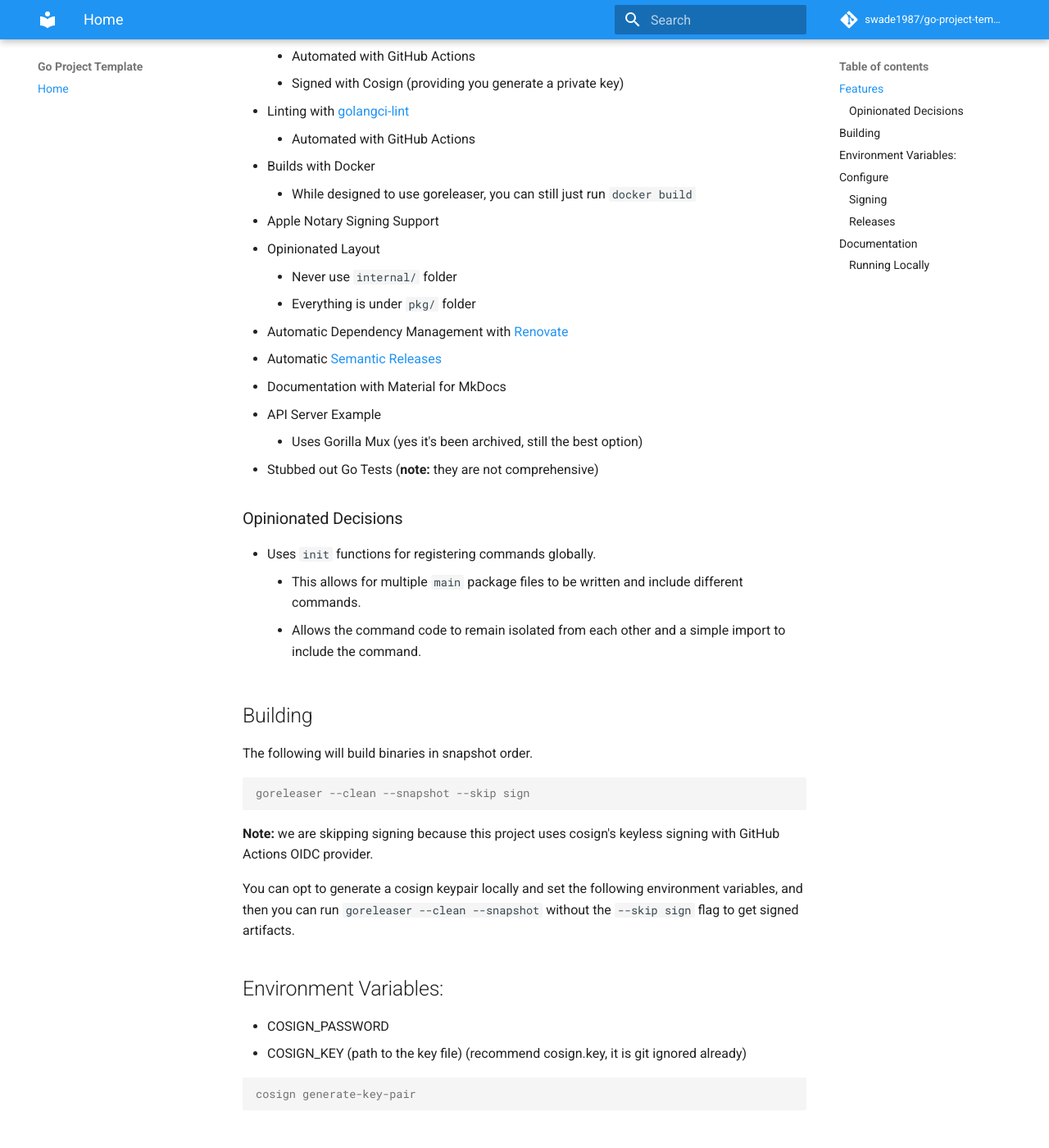
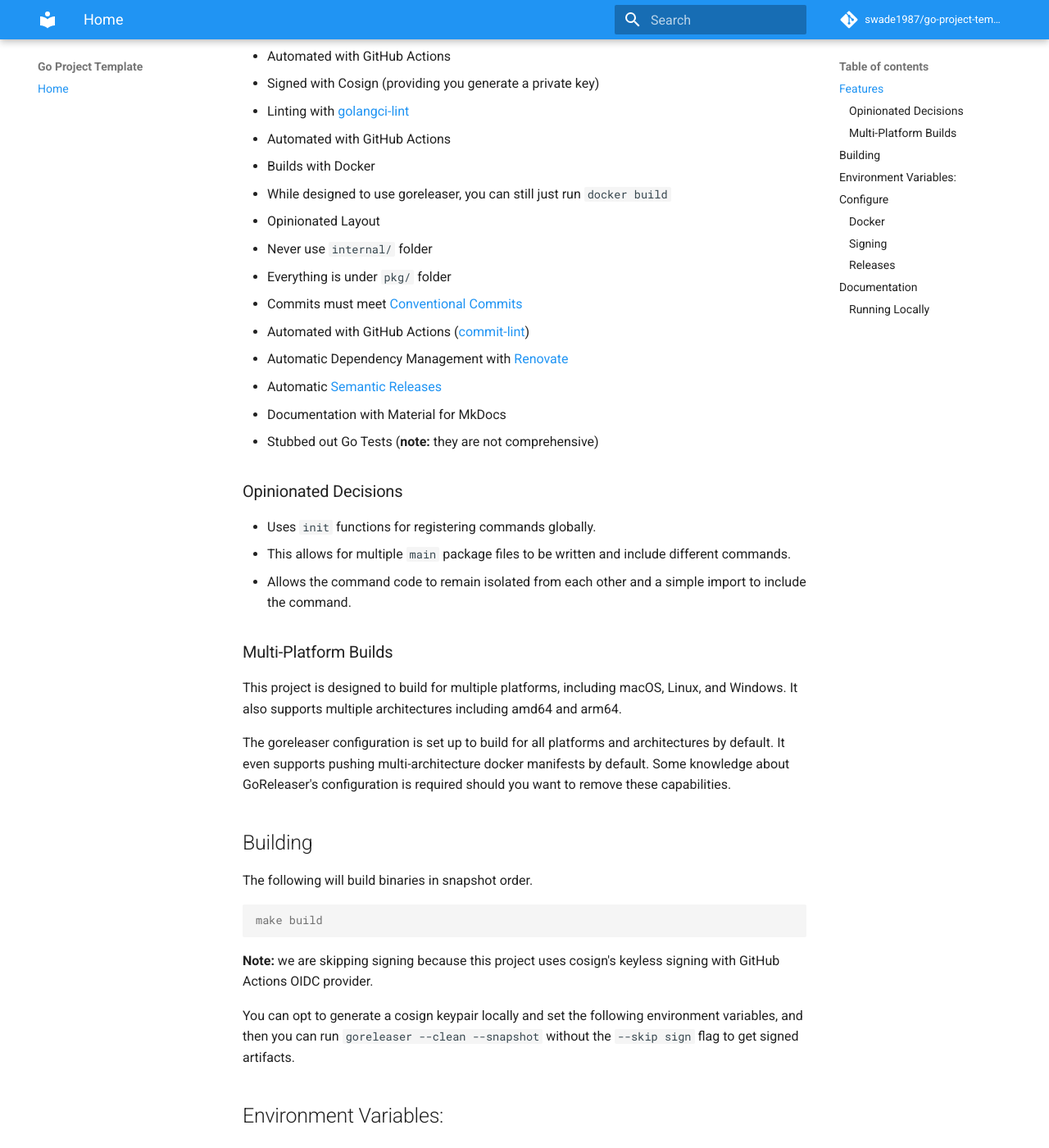
Before and after one commit to swade1987/go-project-template, an MkDocs documentation site: the page built from docs/index.md, in a window 1280 px wide and 1400 px high, scrolled down 274 px. Shown: the whole window at 82% size. Built offline with MkDocs 1.6.1 and Material for MkDocs 9.7.7, drawn with Linux system fonts in a browser that asks for light colours; comment, search, counter and statistics services are not loaded; some of the changed text lies outside the part shown.

Commit message:
feat: initial release.

````diff
--- a/docs/index.md
+++ b/docs/index.md
@@ -5,35 +5,43 @@ This is an opinionated go project template to use as a starting point for new pr
 ## Features
 
 - Builds with [GoReleaser](https://goreleaser.com)
-    - Automated with GitHub Actions
-    - Signed with Cosign (providing you generate a private key)
+  - Automated with GitHub Actions
+  - Signed with Cosign (providing you generate a private key)
 - Linting with [golangci-lint](https://golangci-lint.run/)
-    - Automated with GitHub Actions
+  - Automated with GitHub Actions
 - Builds with Docker
-    - While designed to use goreleaser, you can still just run `docker build`
-- Apple Notary Signing Support
+  - While designed to use goreleaser, you can still just run `docker build`
 - Opinionated Layout
-    - Never use `internal/` folder
-    - Everything is under `pkg/` folder
+  - Never use `internal/` folder
+  - Everything is under `pkg/` folder
+- Commits must meet [Conventional Commits](https://www.conventionalcommits.org/en/v1.0.0/)
+  - Automated with GitHub Actions ([commit-lint](https://github.com/conventional-changelog/commitlint/#what-is-commitlint))
 - Automatic Dependency Management with [Renovate](https://github.com/renovatebot/renovate)
 - Automatic [Semantic Releases](https://semantic-release.gitbook.io/)
 - Documentation with Material for MkDocs
-- API Server Example
-    - Uses Gorilla Mux (yes it's been archived, still the best option)
 - Stubbed out Go Tests (**note:** they are not comprehensive)
 
 ### Opinionated Decisions
 
 - Uses `init` functions for registering commands globally.
-    - This allows for multiple `main` package files to be written and include different commands.
-    - Allows the command code to remain isolated from each other and a simple import to include the command.
+  - This allows for multiple `main` package files to be written and include different commands.
+  - Allows the command code to remain isolated from each other and a simple import to include the command.
+
+### Multi-Platform Builds
+
+This project is designed to build for multiple platforms, including macOS, Linux, and Windows. It also supports
+multiple architectures including amd64 and arm64.
+
+The goreleaser configuration is set up to build for all platforms and architectures by default. It even supports pushing
+multi-architecture docker manifests by default. Some knowledge about GoReleaser's configuration is required should you
+want to remove these capabilities.
 
 ## Building
 
 The following will build binaries in snapshot order.
 
 ```console
-goreleaser --clean --snapshot --skip sign
+make build
 ```
 
 **Note:** we are skipping signing because this project uses cosign's keyless signing with GitHub Actions OIDC provider.
@@ -53,10 +61,21 @@ cosign generate-key-pair
 ## Configure
 
 1. Rename Repository
-2. Generate Cosign Keys (optional if you want to run with signing locally, see above)
-3. Update `.goreleaser.yml`, search/replace go-project-template with new project name, adjust GitHub owner
-4. Update `main.go`,
-5. Update `go.mod`, rename go project (using IDE is best so renames happen across all files)
+1. Generate Cosign Keys (optional if you want to run with signing locally, see above)
+1. Replace swade1987 with your GitHub username or organization across the whole project
+1. Update `.goreleaser.yml`, search/replace go-project-template with new project name, adjust GitHub owner
+1. Update `main.go`,
+1. Update `go.mod`, rename go project (using IDE is best so renames happen across all files)
+
+### Docker
+
+The Dockerfile is set up to build the project and then copy the artifacts from the build into the final image. It is
+also configured to allow you to just run `docker build` directly if you do not want to use GoReleaser.
+
+To make things easier and faster, the Dockerfile has a default build argument set to `go-project-template`. GoReleaser
+will pass the new project name down (if you update the `.goreleaser.yml` file) and the Dockerfile will use that instead.
+
+However, it would be better longer term to update this argument in the file or remove it all together.
 
 ### Signing
 
````
Also changed, not shown: other parts of docs/index.md (+1 -1 lines), 2 other files.
